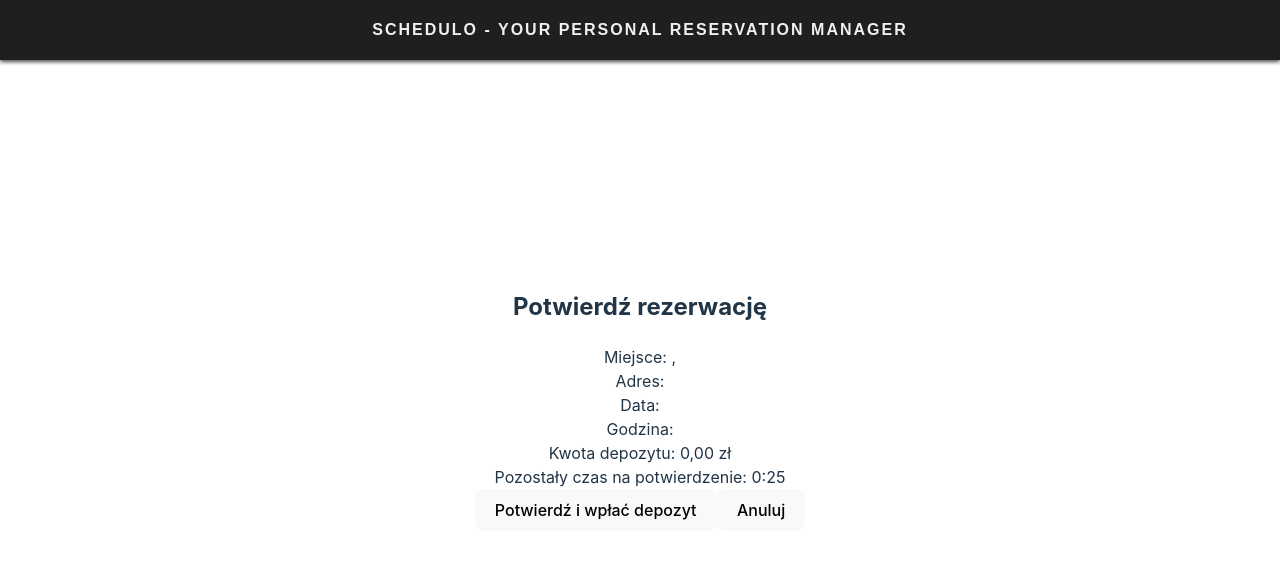
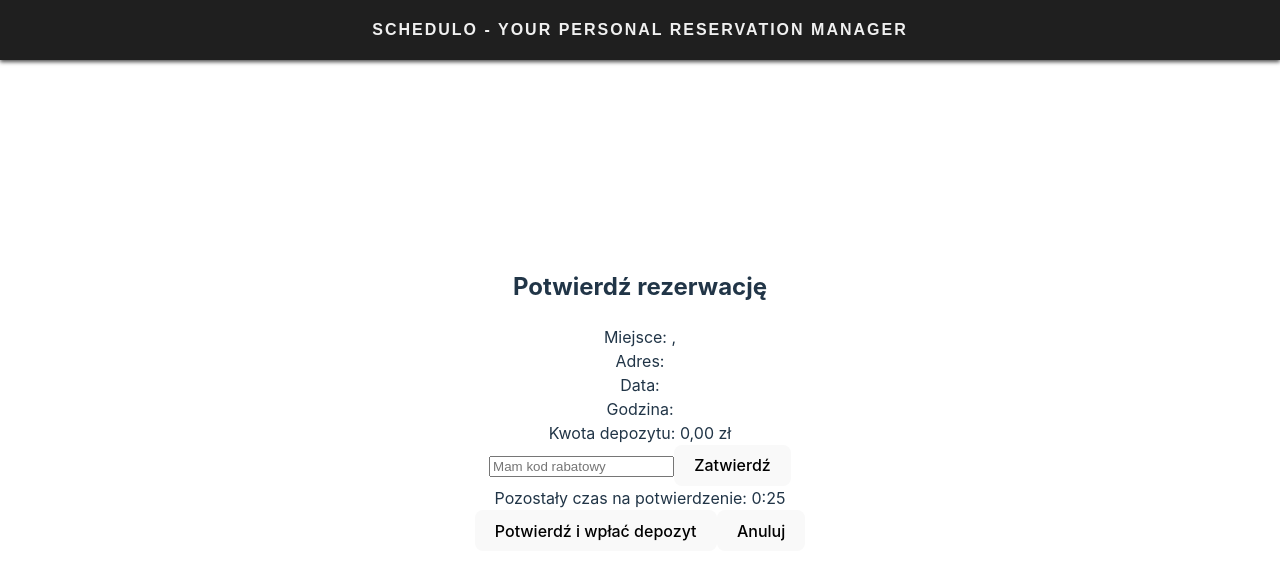
Before and after one commit to UniversityOfGdanskProjects/reservo-app, a React (Vite) app in the folder react-app/: page /confirm-reservation in a window 1280 px wide. Shown: the top 580 px of the page. Built offline with nearby package versions, Linux system fonts and the light colour scheme.

Commit message:
added discount codes to api, Confirm page and Payment page

```diff
--- a/react-app/src/App.css
+++ b/react-app/src/App.css
@@ -246,9 +246,13 @@ header {
 }
 .reservations-page .no-reservations {
   display: flex;
-  justify-content: space-between;
+  justify-content: center;
+  align-items: center;
   gap: 20px;
   flex-direction: column;
+}
+.reservations-page .no-reservations button {
+  margin-bottom: 15px;
 }
 .reservations-page .reservations {
   display: flex;
--- a/react-app/src/App.scss
+++ b/react-app/src/App.scss
@@ -255,9 +255,13 @@ header {
   margin-top: 50px;
   .no-reservations {
     display: flex;
-    justify-content: space-between;
+    justify-content: center;
+    align-items: center;
     gap: 20px;
     flex-direction: column;
+    button {
+      margin-bottom: 15px;
+    }
   }
   .reservations {
     display: flex;
--- a/react-app/src/backend/server.js
+++ b/react-app/src/backend/server.js
@@ -208,3 +208,9 @@ const admins = ["kanabaj.amelia@gmail.com"];
 app.get('/api/admins', (req, res) => {
   res.status(200).json(admins);
 });
+
+const discountCodes = ["RABAT10", "RABAT20", "PROMO10"];
+
+app.get('/api/discount-codes', (req, res) => {
+  res.status(200).json(discountCodes);
+})
--- a/react-app/src/components/Confirm.jsx
+++ b/react-app/src/components/Confirm.jsx
@@ -11,7 +11,10 @@ export default function Confirm() {
     const [restaurant, setRestaurant] = useState("");
     const [status, setStatus] = useState("pending");
     const [deposit, setDeposit] = useState(0);
+    const [defaultDeposit, setDefaultDeposit] = useState(0);
     const [id, setId] = useState(0);
+    const [discountCode, setDiscountCode] = useState("");
+    const [message, setMessage] = useState("");
     const navigate = useNavigate();
 
     useEffect(() => {
@@ -28,6 +31,7 @@ export default function Confirm() {
             setAdress(reservation.restaurant.adress);
             setRestaurant(reservation.restaurant);
             setDeposit(reservation.restaurant.deposit);
+            setDefaultDeposit(reservation.restaurant.deposit);
             setId(reservation.restaurant.id);
             console.log(id);
         }
@@ -48,7 +52,7 @@ export default function Confirm() {
     }, [timer, status]);
 
     const handleConfirm = () => {
-
+        localStorage.setItem('deposit', deposit);
         navigate('/payment');
     };
 
@@ -80,6 +84,31 @@ export default function Confirm() {
         }
     };
 
+    const handleDiscountClick = async () => {
+        try {
+          const response = await fetch('http://localhost:3000/api/discount-codes');
+          if (!response.ok) {
+            throw new Error('Nie udało się pobrać danych kodów rabatowych');
+          }
+          const data = await response.json();
+          const isDiscountCode = data.includes(discountCode);
+          if (isDiscountCode) {
+            setMessage("");
+            if (discountCode.includes("10")) {
+                setDeposit(defaultDeposit * 0.9);
+            } else if (discountCode.includes("20")) {
+                setDeposit(defaultDeposit * 0.8);
+            } else {
+                setMessage("Błędny kod rabatowy");
+            }
+          } else {
+            setMessage("Błędny kod rabatowy");
+          }
+        } catch (error) {
+          console.log('Błąd podczas pobierania danych kodów rabatowych:', error);
+        }
+      };
+
     return (
         <div className="confirm-reservation">
             <h2>Potwierdź rezerwację</h2>
@@ -88,6 +117,11 @@ export default function Confirm() {
             <div>Data: {date}</div>
             <div>Godzina: {time}</div>
             <div>Kwota depozytu: {deposit},00 zł</div>
+            <div className='discount-code'>
+                {message}
+                <input placeholder="Mam kod rabatowy" onChange={(e) => setDiscountCode(e.target.value)}/>
+                <button onClick={handleDiscountClick}>Zatwierdź</button>
+            </div>
             {status === "pending" && (
                 <div>
                     <div>
```
Also changed, not shown: 1 other file (tests, documents, lock files or other folders).
